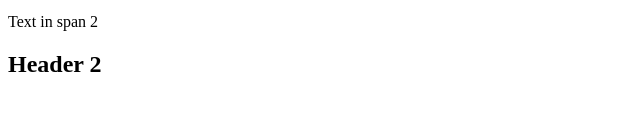
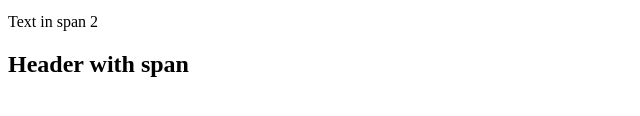
Before and after one commit to Sergey-Nag/learn, a plain HTML site: page basics/js/DOM/task1/task2.html in a window 1280 px wide. Shown: the part 158-274 px from the top of the page, without its empty margins (0-640 px from the left). Drawn offline with Linux system fonts and the light colour scheme.

Commit message:
dom basics

```diff
--- a/basics/js/DOM/task1/task2.html
+++ b/basics/js/DOM/task1/task2.html
@@ -32,13 +32,17 @@
 
     <h2>
         Header
-        <span>2</span>
+        <span>with span</span>
     </h2>
     <script>
         /*
             1. Выведи в консоль текст из всех элементов span через "," (без пробелов и переносов).
             2. Выведи в консоль текст из элемента h2 внутри section.
             3. Выведи в консоль текст элемента section (без тегов)
+            4. Вырежи h2 после section и замени им h2 внутри section.
+            5. Добавь 2 новых пункта в конец списока ul.
+            6. Поменяй местами первый и последний пункт списка ul.
+            7. Скопируй пункты списка ul в список ol и вставь его послде span "Text in span 2".
         */
     </script>
 </body>
--- a/basics/js/DOM/task2/task.js
+++ b/basics/js/DOM/task2/task.js
@@ -51,12 +51,13 @@
     При вызове функции sortTable('popularity', 'Desc') таблица отсортируется по столбцу popularity по убыванию.
 
     При вызове функции filterTable('creator', 'Microsoft') таблица отобразит только строки, в которых creator равен 'Microsoft'.
-    При вызове функции filterTable('creator', null) таблица отобразит все строки.
+    При вызове функции filterTable('creator', null) таблица отобразит все строки (фильтр сбросится).
+
+    При вызове функции removeTable() таблица будет удалена со страницы.
 
     * Сортировка и фильтрация работают вместе:
         При вызове функции sortTable('popularity') а затем filterTable('creator', 'Microsoft')
         таблица отсортируется по столбцу popularity и отобразит только строки, в которых creator равен 'Microsoft'.
         Результатом такого вызова будет таблица со строками в следующем порядке: C#, Typescript.
 
-    При вызове функции removeTable() таблица будет удалена со страницы.
 */
```
Also changed, not shown: basics/js/DOM/task1/task3.html (+10 -8 lines), 1 other file.
